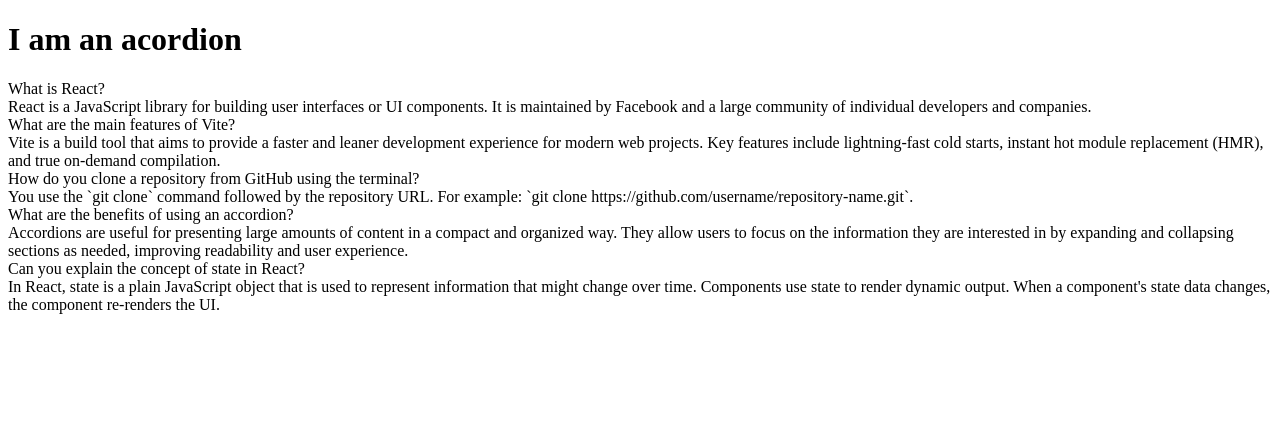
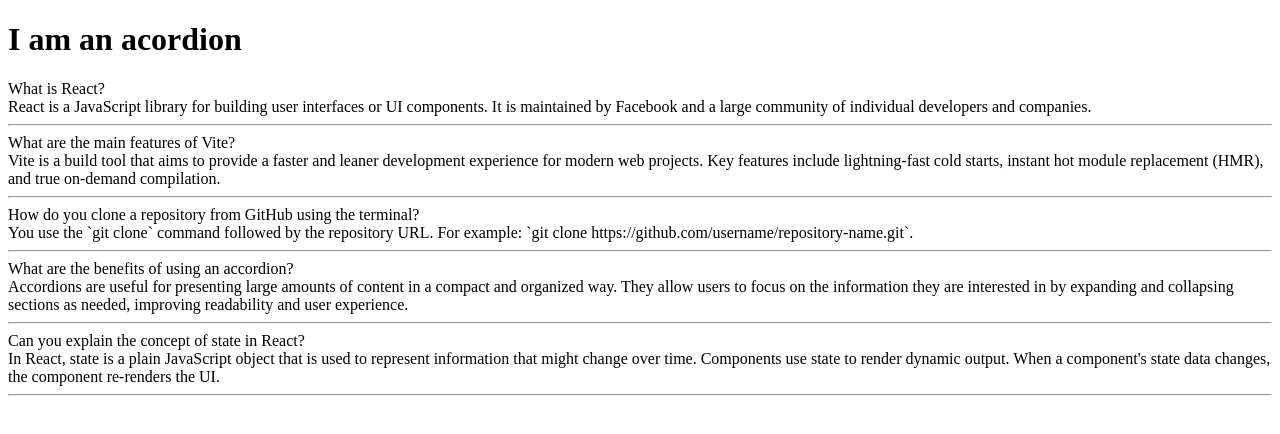
Before and after one commit to KenKambi/25reactprojects, a React (Vite) app in the folder 25reactprojects/: page / in a window 1280 px wide. Shown: the top 434 px of the page. Built offline with nearby package versions, Linux system fonts and the light colour scheme.

Commit message:
onclick function

```diff
--- a/25reactprojects/components/acordion/Acordion.jsx
+++ b/25reactprojects/components/acordion/Acordion.jsx
@@ -1,17 +1,26 @@
+import { useState } from "react";
 import accordionData from "./data";
 
 export default function Acordion() {
   console.log(accordionData);
 
+  const [ans, setAns] = useState("")
+
   const data = accordionData.map(function (acordion) {
     return (
-      <div key={acordion.id}>
+      <div key={acordion.id} onClick={showAns} >
         {" "}
         {acordion.question}
         <div key={acordion.id}> {acordion.answer} </div>
+        <hr />
       </div>
     );
   });
+
+  function showAns (){
+    console.log("clicked")
+    setAns(accordionData.answer)
+  }
 
   return (
     <>
```
